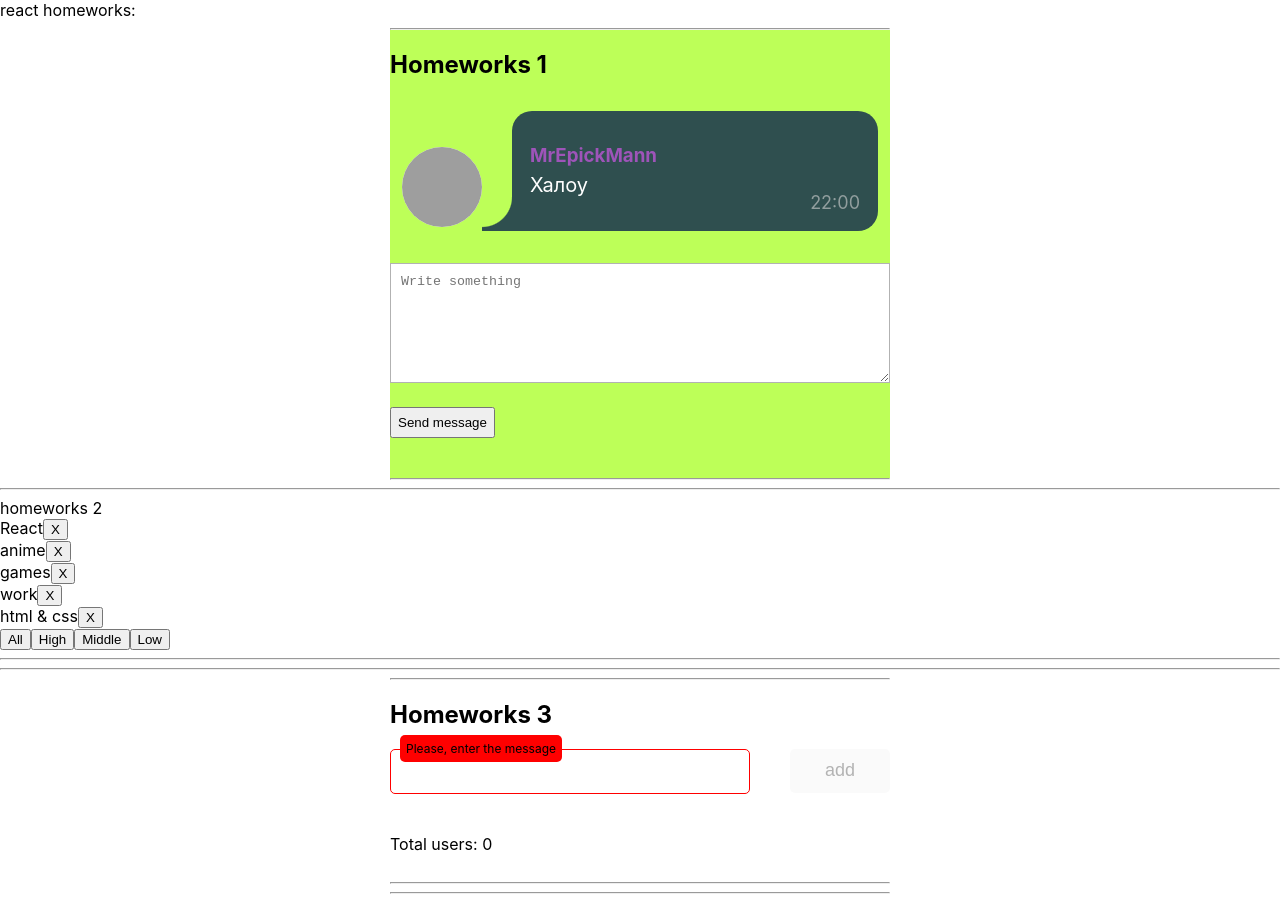
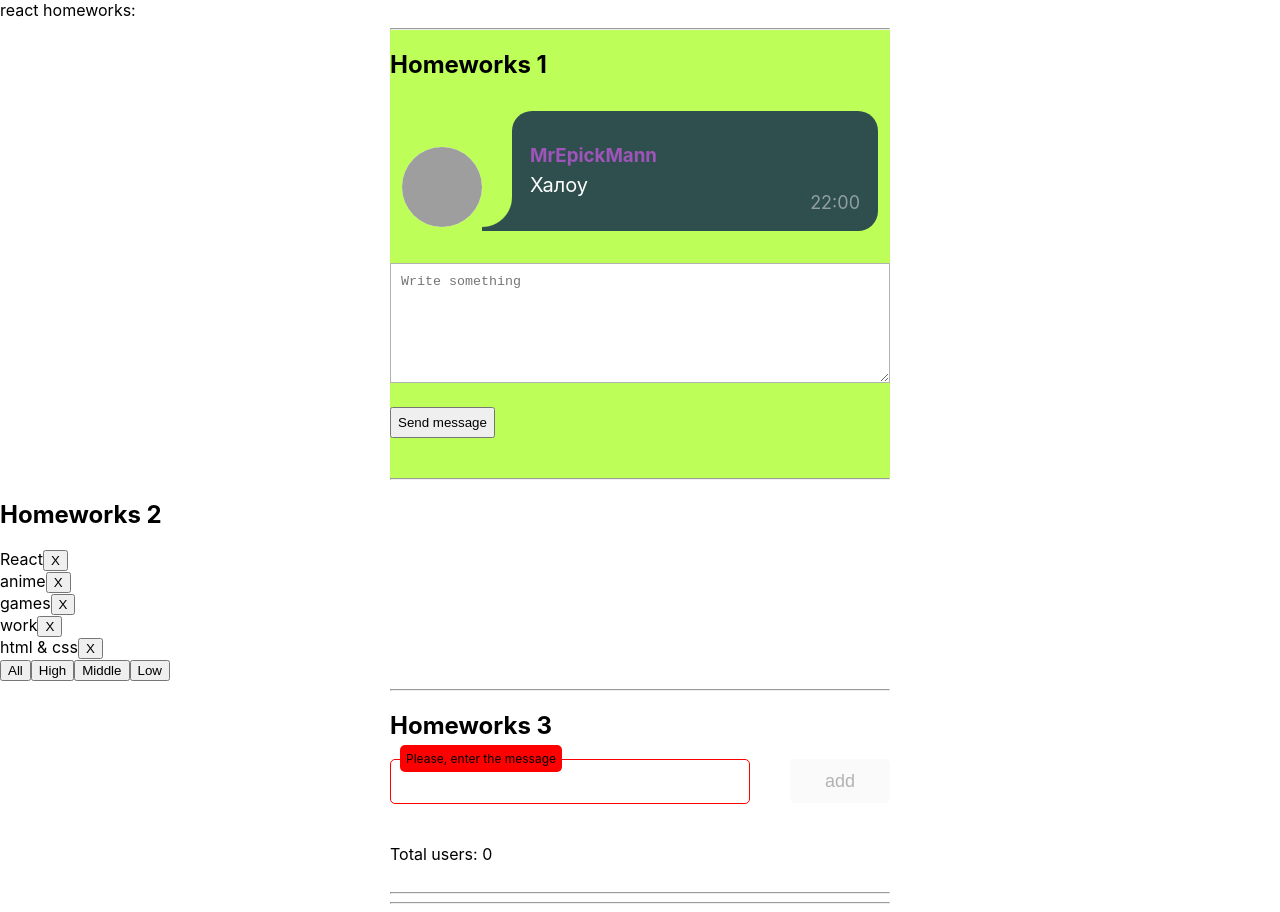
Before and after one commit to aivan3d66/tasksFromIgnat, a React (Create React App) app in the folder my-app/: page / in a window 1280 px wide. Built offline with nearby package versions, Linux system fonts and the light colour scheme; grey boxes are pictures that could not be loaded.

Commit message:
delete hr

```diff
--- a/my-app/src/p2-homeworks/h2/HW2.tsx
+++ b/my-app/src/p2-homeworks/h2/HW2.tsx
@@ -1,5 +1,6 @@
 import React, {useState} from 'react'
 import Affairs from './Affairs'
+import s from './Affairs.module.css'
 
 // types
 export type AffairPriorityType = typeof FILTER_HIGH | typeof FILTER_MIDDLE | typeof FILTER_LOW; // need to fix any
@@ -58,9 +59,8 @@ function HW2() {
     const deleteAffairCallback = (_id: number) => setAffairs(deleteAffair(affairs, _id)) // need to fix any
 
     return (
-        <div>
-            <hr/>
-            homeworks 2
+        <div className={s.affairsContainer}>
+            <h2>Homeworks 2</h2>
 
             {/*should work (должно работать)*/}
             <Affairs
@@ -69,10 +69,8 @@ function HW2() {
                 deleteAffairCallback={deleteAffairCallback}
             />
 
-            <hr/>
             {/*для личного творчества, могу проверить*/}
             {/*<AlternativeAffairs/>*/}
-            <hr/>
         </div>
     )
 }
```
